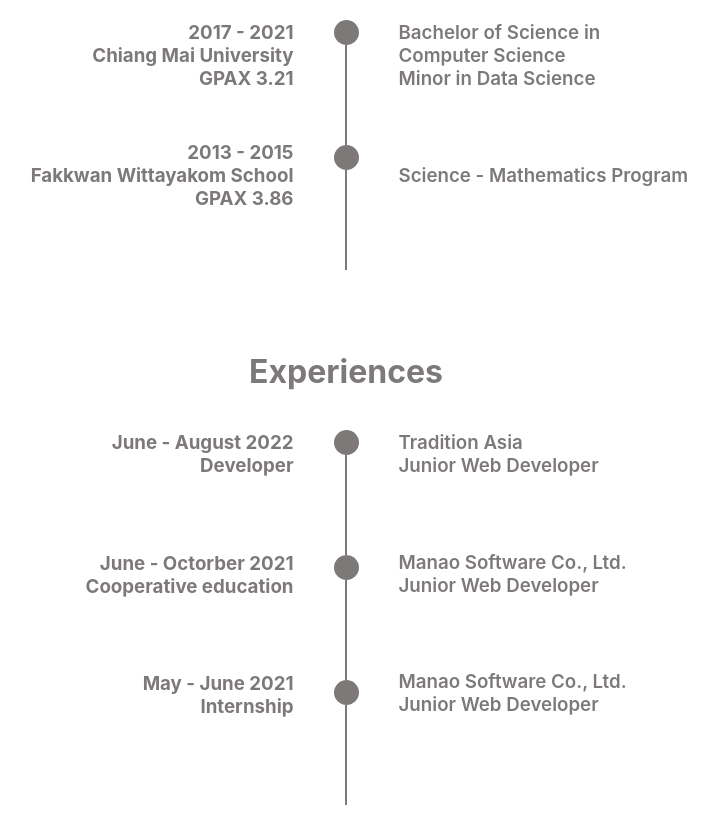
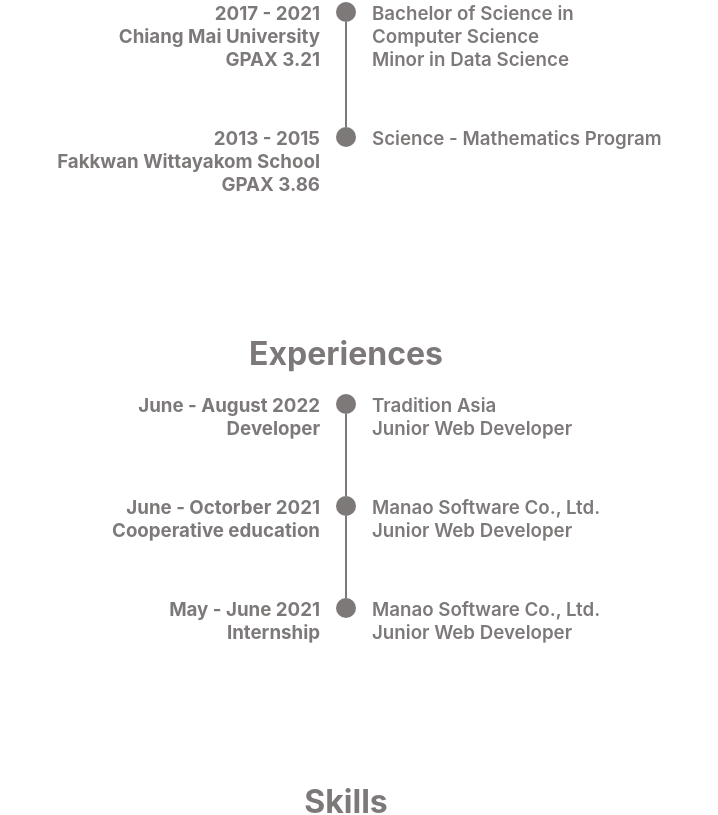
Before and after one commit to Wannara/Resume-for-job-interview, a React (Create React App) app in the folder resume-for-job-interview/: page / in a window 1280 px wide. Shown: the part 460-1275 px from the top of the page, without its empty margins (294-1012 px from the left). Built offline with nearby package versions, Linux system fonts and the light colour scheme.

Commit message:
restructure-time-line

```diff
--- a/resume-for-job-interview/src/components/Education/education.js
+++ b/resume-for-job-interview/src/components/Education/education.js
@@ -6,13 +6,32 @@
       <div id="education" className="container-education">
         <h1 className="topic-education">Education</h1>
         <div className="content-education">
-          <div className="year-education">
+          <div className="time-line">
+            <div className="text-content">
               <h3 className="text-year">
                 2017 - 2021 <br />
                 Chiang Mai University
                 <br />
                 GPAX 3.21
               </h3>
+            </div>
+
+            <div className="pipe">
+              <div className="circle"></div>
+              <div className="line"></div>
+            </div>
+
+            <div className="text-content">
+              <h3 className="text-study">
+                Bachelor of Science in <span className="white-space">Computer Science </span>
+                <br />
+                Minor in Data Science
+              </h3>
+            </div>
+          </div>
+
+          <div className="time-line">
+            <div className="text-content">
               <h3 className="text-year">
                 2013 - 2015 <br />
                 Fakkwan Wittayakom School
@@ -21,52 +40,90 @@
               </h3>
             </div>
 
-          <div className="line">
-            <span className="circle"></span>
-            <span className="vertical"></span>
-            <span className="circle"></span>
-            <span className="vertical"></span>
+            <div className="pipe">
+              <div className="circle"></div>
+              <div className="line"></div>
             </div>
 
-          <div className="program-study">
-            <h3 className="text-study">
-              Bachelor of Science in{' '}
-              <span className="white-space">Computer Science </span>
-              <br />
-              Minor in Data Science
-            </h3>
+            <div className="text-content">
               <h3 className="text-study">Science - Mathematics Program</h3>
             </div>
           </div>
-        <div className="education-moblie">
-          <div className="line">
-            <span className="circle"></span>
-            <span className="vertical"></span>
-            <span className="circle"></span>
-            <span className="vertical"></span>
         </div>
-          <div className="year-education">
+
+        <div className="education-mobile">
+          <div className="time-line">
+            <div className="pipe">
+              <div className="circle"></div>
+              <div className="line"></div>
+            </div>
+
+            <div className="text-content">
               <h3 className="text-year">
                 2017 - 2021 <br />
                 Chiang Mai University
                 <br />
                 GPAX 3.21
               </h3>
+
               <h3 className="text-study">
-              Bachelor of Science in{' '}
-              <span className="white-space">Computer Science </span>
+                Bachelor of Science in <span className="white-space">Computer Science </span>
                 <br />
                 Minor in Data Science
               </h3>
-            <h3 className="text-year">
-              2013 - 2015 <br />
-              Fakkwan Wittayakom School
-              <br />
-              GPAX 3.86
-            </h3>
-            <h3 className="text-study">Science - Mathematics Program</h3>
             </div>
           </div>
+
+          <div className="time-line">
+            <div className="pipe">
+              <div className="circle"></div>
+              <div className="line"></div>
+            </div>
+
+            <div className="text-content">
+              <h3 className="text-year">
+                2017 - 2021 <br />
+                Chiang Mai University
+                <br />
+                GPAX 3.21
+              </h3>
+
+              <h3 className="text-study">
+                Bachelor of Science in <span className="white-space">Computer Science </span>
+                <br />
+                Minor in Data Science
+              </h3>
+            </div>
+          </div>
+        </div>
+        {/*<div className="education-moblie">*/}
+        {/*  <div className="line">*/}
+        {/*    <span className="circle"></span>*/}
+        {/*    <span className="vertical"></span>*/}
+        {/*    <span className="circle"></span>*/}
+        {/*    <span className="vertical"></span>*/}
+        {/*  </div>*/}
+        {/*  <div className="year-education">*/}
+        {/*    <h3 className="text-year">*/}
+        {/*      2017 - 2021 <br />*/}
+        {/*      Chiang Mai University*/}
+        {/*      <br />*/}
+        {/*      GPAX 3.21*/}
+        {/*    </h3>*/}
+        {/*    <h3 className="text-study">*/}
+        {/*      Bachelor of Science in <span className="white-space">Computer Science </span>*/}
+        {/*      <br />*/}
+        {/*      Minor in Data Science*/}
+        {/*    </h3>*/}
+        {/*    <h3 className="text-year">*/}
+        {/*      2013 - 2015 <br />*/}
+        {/*      Fakkwan Wittayakom School*/}
+        {/*      <br />*/}
+        {/*      GPAX 3.86*/}
+        {/*    </h3>*/}
+        {/*    <h3 className="text-study">Science - Mathematics Program</h3>*/}
+        {/*  </div>*/}
+        {/*</div>*/}
       </div>
     </>
   )
--- a/resume-for-job-interview/src/components/Education/styles.css
+++ b/resume-for-job-interview/src/components/Education/styles.css
@@ -10,89 +10,90 @@
 }
 
 .content-education {
-  display: flex;
-  /* padding-left: 300px; */
+  display: block;
   justify-content: center;
 }
 
-.year-education {
-  display: block;
-  width: 40%;
+.time-line{
+  display: flex;
+  align-content: stretch;
+}
+.time-line:last-of-type .line {
+  display: none;
+}
+.pipe {
+  display: flex;
+  flex-direction: column;
+}
 
+.circle {
+  width: 20px;
+  height: 20px;
+  background: rgb(125, 121, 121);
+  border-radius: 20px;
+}
+
+.line {
+  background: rgb(125, 121, 121);
+  flex: 1;
+  width: 2px;
+  margin: auto;
+}
+
+.text-content {
+  padding:  0 16px 16px 16px;
+  width: 50%;
 }
 
 .text-year {
   text-align: right;
   color: rgb(125, 121, 121);
   font-weight: 700;
-  padding-bottom: 32px;
+  padding-bottom: 40px;
+  margin: 0;
 }
 
 .text-study {
   text-align: left;
   color: rgb(125, 121, 121);
   font-weight: 600;
-  padding-bottom: 55px;
-}
 
-.line {
-  display: grid;
-  width: auto;
-  height: auto;
-  margin: 18px 40px auto;
-}
-
-.circle {
-  width: 25px;
-  height: 25px;
-  background: rgb(125, 121, 121);
-  border-radius: 100px;
-  position: relative;
-  /* margin: 18px auto 0 auto; */
-}
-
-.vertical {
-  width: 2px;
-  height: 100px;
-  background: rgb(125, 121, 121);
-  margin: 0px auto 0 auto;
-}
-
-.program-study{
-  width:40%;
+  margin: 0;
 }
 
 .white-space{
   white-space: nowrap;
 }
 
-.education-moblie{
+.education-mobile{
   display: none;
 }
 
-@media screen and (max-width: 615px) {
+@media screen and (max-width: 685px) {
   .content-education{
     display: none;
   }
 
-  .education-moblie{
+  .education-mobile{
+    display: block;
+    margin: 0 15%;
+  }
+
+  .text-year{
+    text-align: left;
+    padding-bottom: 20px;
+  }
+
+  .text-study{
+    padding-bottom: 20px;
+  }
+
+  .text-content{
+    width: 100%;
+  }
+
+  .time-line:last-of-type .line {
     display: flex;
   }
 
-  .year-education{
-    display: block;
-    width: 100%;
-
-  }
-  .text-year{
-    text-align: left;
-    padding: 0;
-  }
-  .text-study{
-    padding: 0;
-  }
-  .vertical{
-    height: 135px;
-  }
-
 }
--- a/resume-for-job-interview/src/components/Experiences/experiences.js
+++ b/resume-for-job-interview/src/components/Experiences/experiences.js
@@ -5,41 +5,41 @@
       <div id="experiences" className="container-education">
         <h1 className="topic-education">Experiences</h1>
         <div className="content-education">
-          <div className="year-education">
-            <h3 className="text-year-experiences">
+          <div className="time-line">
+            <div className="text-content">
+              <h3 className="text-year">
                 June - August 2022 <br />
                 Developer
               </h3>
-            <h3 className="text-year-experiences">
-              June - Octorber 2021 <br />
-              Cooperative education
-              <br />
-            </h3>
-            <h3 className="text-year-experiences">
-              May - June 2021 <br />
-              Internship
-              <br />
-            </h3>
             </div>
 
-          <div className="line">
-            <span className="circle"></span>
-            <span className="vertical"></span>
-            <span className="circle"></span>
-            <span className="vertical"></span>
-            <span className="circle"></span>
-            <span className="vertical"></span>
+            <div className="pipe">
+              <div className="circle"></div>
+              <div className="line"></div>
             </div>
 
-          <div className="program-study">
+            <div className="text-content">
               <h3 className="text-study">
                 Tradition Asia <br />
                 Junior Web Developer
               </h3>
-            <h3 className="text-study">
-              Manao Software Co., Ltd. <br />
-              Junior Web Developer
+            </div>
+          </div>
+
+          <div className="time-line">
+            <div className="text-content">
+              <h3 className="text-year">
+                June - Octorber 2021 <br />
+                Cooperative education
               </h3>
+            </div>
+
+            <div className="pipe">
+              <div className="circle"></div>
+              <div className="line"></div>
+            </div>
+
+            <div className="text-content">
               <h3 className="text-study">
                 Manao Software Co., Ltd. <br />
                 Junior Web Developer
@@ -47,45 +47,79 @@
             </div>
           </div>
 
-        <div className="education-moblie">
-          <div className="line">
-            <span className="circle"></span>
-            <span className="vertical"></span>
-            <span className="circle"></span>
-            <span className="vertical"></span>
-            <span className="circle"></span>
-            <span className="vertical"></span>
+          <div className="time-line">
+            <div className="text-content">
+              <h3 className="text-year">
+                May - June 2021 <br />
+                Internship
+              </h3>
             </div>
-          <div className="year-education">
-            <div className="group-ex">
-              <h3 className="text-year-experiences">
+
+            <div className="pipe">
+              <div className="circle"></div>
+              <div className="line"></div>
+            </div>
+
+            <div className="text-content">
+              <h3 className="text-study">
+                Manao Software Co., Ltd. <br />
+                Junior Web Developer
+              </h3>
+            </div>
+          </div>
+        </div>
+
+        <div className="education-mobile">
+          <div className="time-line">
+            <div className="pipe">
+              <div className="circle"></div>
+              <div className="line"></div>
+            </div>
+
+            <div className="text-content">
+              <h3 className="text-year">
                 June - August 2022 <br />
                 Developer
               </h3>
+
               <h3 className="text-study">
                 Tradition Asia <br />
                 Junior Web Developer
               </h3>
             </div>
+          </div>
 
-            <div className="group-ex">
-              <h3 className="text-year-experiences">
+          <div className="time-line">
+            <div className="pipe">
+              <div className="circle"></div>
+              <div className="line"></div>
+            </div>
+
+            <div className="text-content">
+              <h3 className="text-year">
                 June - Octorber 2021 <br />
                 Cooperative education
-                <br />
               </h3>
+
               <h3 className="text-study">
                 Manao Software Co., Ltd. <br />
                 Junior Web Developer
               </h3>
             </div>
+          </div>
 
-            <div className="group-ex">
-              <h3 className="text-year-experiences">
+          <div className="time-line">
+            <div className="pipe">
+              <div className="circle"></div>
+              <div className="line"></div>
+            </div>
+
+            <div className="text-content">
+              <h3 className="text-year">
                 May - June 2021 <br />
                 Internship
-                <br />
               </h3>
+
               <h3 className="text-study">
                 Manao Software Co., Ltd. <br />
                 Junior Web Developer
--- a/resume-for-job-interview/src/components/Experiences/styles.css
+++ b/resume-for-job-interview/src/components/Experiences/styles.css
@@ -2,18 +2,21 @@
     text-align: right;
     color: rgb(125, 121, 121);
     font-weight: 700;
-    padding-bottom: 56px;
+    padding-bottom: 35px;
+    margin: 0;
 }
 
-@media screen and (max-width: 615px) {
-  .experiences-moblie {
-        display: flex;
-    }
-  .text-year-experiences{
-    text-align: left;
-    padding: 0;
-  }
-  .group-ex{
-    padding-bottom: 2px ;
-  }
-}
+/*@media screen and (max-width: 616px) {*/
+/*  .experiences-moblie {*/
+/*    display: flex;*/
+/*    }*/
+/*  */
+/*  .text-year-experiences{*/
+/*    text-align: left;*/
+/*    padding: 0;*/
+/*  }*/
+/*  */
+/*  .group-ex{*/
+/*    padding-bottom: 2px ;*/
+/*  }*/
+/*}*/
```
Lines whose indentation alone changed are shown as unchanged.
